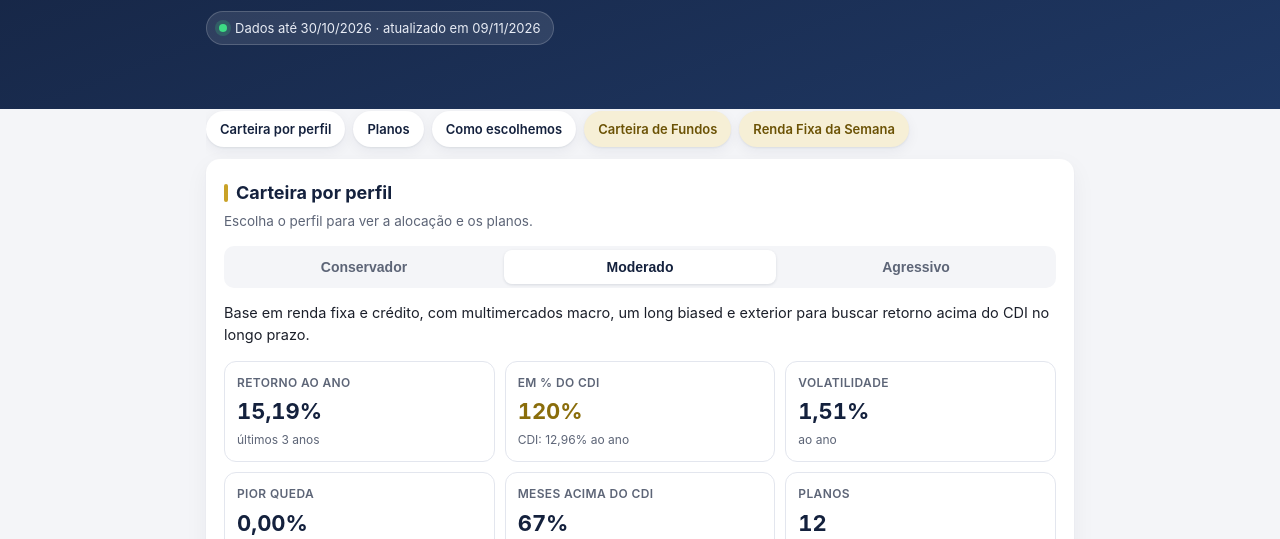
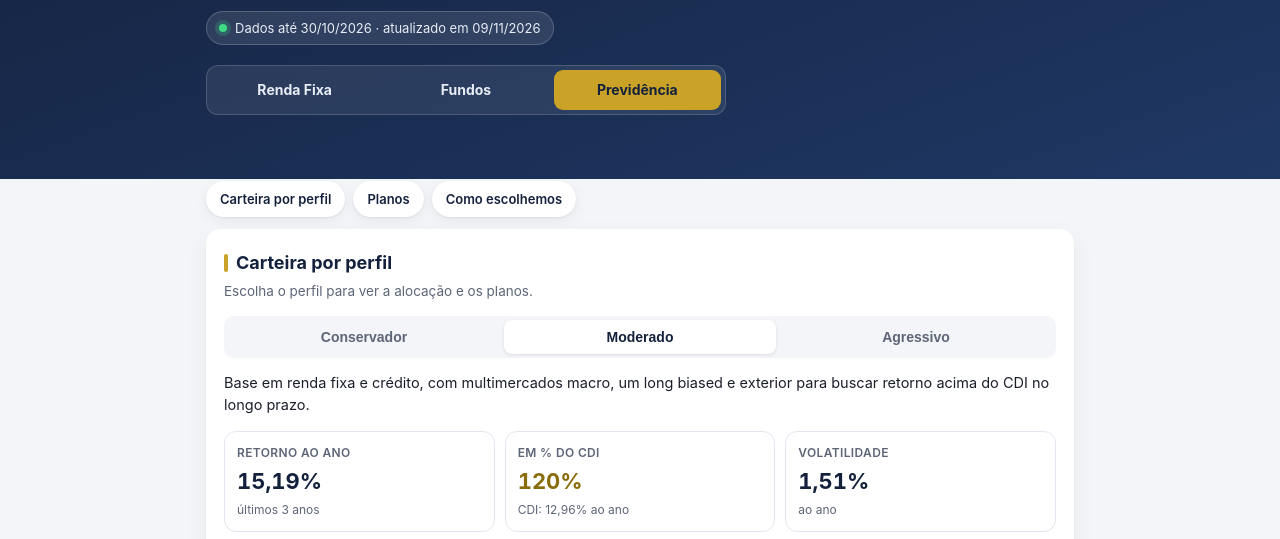
Before and after one commit to vulturecapital/vulturecapital.github.io, a plain HTML site: page previdencia.html in a window 1280 px wide. Shown: the part 224-763 px from the top of the page. Drawn offline with Linux system fonts and the light colour scheme.

Commit message:
Menu entre as páginas no topo e atalhos sem corte no celular
Renda Fixa, Fundos e Previdência viram um seletor fixo no cabeçalho das três
páginas; os atalhos de seção quebram em linhas em vez de rolar escondidos.

Co-Authored-By: Claude Opus 5.5 <noreply@anthropic.com>
Claude-Session: https://claude.ai/code/session_01KEUZqfMjrau6Jmf9g8gYwa

```diff
--- a/previdencia.html
+++ b/previdencia.html
@@ -37,9 +37,14 @@ header.hero{background:linear-gradient(160deg,var(--navy) 0%,var(--navy-2) 100%)
 .stamp{display:inline-flex;align-items:center;gap:8px;margin-top:14px;background:rgba(255,255,255,.1);border:1px solid rgba(255,255,255,.18);
   padding:6px 12px;border-radius:999px;font-size:13px;color:#e8ecf5}
 .dot{width:8px;height:8px;border-radius:50%;background:#3ddc84;box-shadow:0 0 0 4px rgba(61,220,132,.2)}
+nav.site{display:grid;grid-template-columns:repeat(3,minmax(0,1fr));gap:4px;margin:20px 0 0;max-width:520px;background:rgba(255,255,255,.08);border:1px solid rgba(255,255,255,.16);border-radius:12px;padding:4px}
+nav.site a{display:flex;align-items:center;justify-content:center;text-align:center;min-height:40px;padding:8px 6px;border-radius:9px;color:#e8ecf5;text-decoration:none;font-size:14px;font-weight:650;line-height:1.2}
+nav.site a:hover{background:rgba(255,255,255,.08)}
+nav.site a[aria-current="page"]{background:var(--gold);color:var(--navy)}
+nav.site a:focus-visible{outline:3px solid #fff;outline-offset:2px}
+@media(max-width:380px){nav.site a{font-size:13px}}
 main{margin-top:-44px;padding-bottom:40px}
-nav.jump{display:flex;gap:8px;overflow-x:auto;padding:2px 0 12px;scrollbar-width:none}
-nav.jump::-webkit-scrollbar{display:none}
+nav.jump{display:flex;flex-wrap:wrap;gap:8px;padding:2px 0 12px}
 nav.jump a{flex:0 0 auto;background:#fff;color:var(--navy);text-decoration:none;font-size:13px;font-weight:600;padding:8px 14px;border-radius:999px;
   box-shadow:0 1px 2px rgba(20,33,61,.08),0 4px 14px rgba(20,33,61,.06)}
 nav.jump a.alt{background:var(--gold-soft);color:#6b5205}
@@ -115,6 +120,7 @@ footer p{margin:0 0 8px}
     <h1 id="titulo">Carteira Recomendada de Previdência</h1>
     <div class="sub">Planos PGBL e VGBL da XP Seguros abertos para contratação, escolhidos pelo índice de Sharpe (retorno sobre o CDI por unidade de risco) e pela consistência dos gestores.</div>
     <div class="stamp"><span class="dot"></span><span id="atualizado">Carregando…</span></div>
+    <nav class="site" aria-label="Páginas do site"><a href="./">Renda Fixa</a><a href="fundos.html">Fundos</a><a href="previdencia.html" aria-current="page">Previdência</a></nav>
   </div>
 </header>
 
@@ -123,8 +129,6 @@ footer p{margin:0 0 8px}
     <a href="#carteira">Carteira por perfil</a>
     <a href="#fundos">Planos</a>
     <a href="#metodo">Como escolhemos</a>
-    <a class="alt" href="fundos.html">Carteira de Fundos</a>
-    <a class="alt" href="./">Renda Fixa da Semana</a>
   </nav>
 
   <div id="app">
```
Also changed, not shown: fundos.html (+8 -4 lines), index.html (+8 -4 lines).
